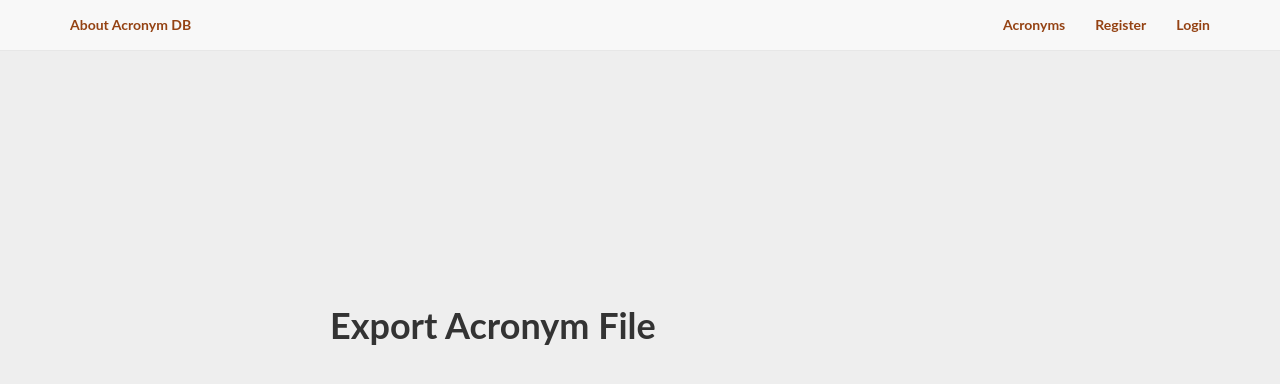
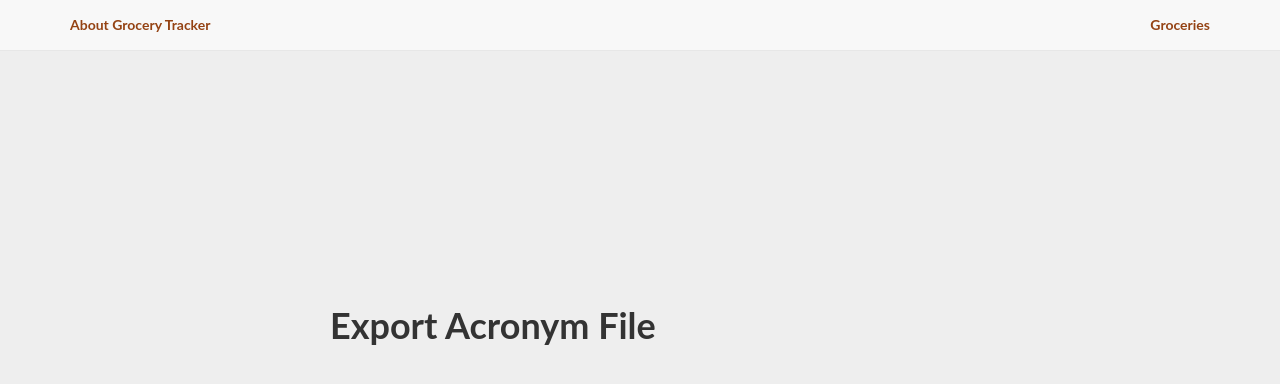
Before and after one commit to gobfink/Groceries, a Flask app: template flask/code/app/templates/admin/upload.html in a window 1280 px wide. Shown: the top 384 px of the page. Run offline with Flask 2, Linux system fonts and the light colour scheme; the template is opened without the code that fills it: most values are stand-ins (such as "Sample title", 1, 10 or a date in 2020); some libraries are stand-ins or nearby versions.

Commit message:
began transitioning from acronyms to groceries in flask

```diff
--- a/flask/code/app/templates/base.html
+++ b/flask/code/app/templates/base.html
@@ -3,7 +3,7 @@
 <!DOCTYPE html>
 <html lang="en">
 <head>
-    <title>{{ title }} | Project Acronym DB</title>
+    <title>{{ title }} | Grocery Price Tracker</title>
     <link href="https://maxcdn.bootstrapcdn.com/bootstrap/3.3.7/css/bootstrap.min.css" rel="stylesheet">
     <link href="{{ url_for('static', filename='css/style.css') }}" rel="stylesheet">
     <link rel="shortcut icon" href="{{ url_for('static', filename='img/favicon.ico') }}">
@@ -19,19 +19,19 @@
                   <span class="icon-bar"></span>
                   <span class="icon-bar"></span>
               </button>
-              <a class="navbar-brand topnav" href="{{ url_for('home.homepage') }}">About Acronym DB</a>
+              <a class="navbar-brand topnav" href="{{ url_for('home.homepage') }}">About Grocery Tracker</a>
           </div>
           <div class="collapse navbar-collapse" id="bs-example-navbar-collapse-1">
               <ul class="nav navbar-nav navbar-right">
                   {% if current_user.is_authenticated %}
                      {% if current_user.userIsAdmin == 1 %}
-                        <li><a href="{{ url_for('home.acronyms') }}">Acronyms</a></li>
+                        <li><a href="{{ url_for('home.groceries') }}">Groceries</a></li>
                         <li><a href="{{ url_for('admin.list_tags') }}">Tags</a></li>
                         <li><a href="{{ url_for('admin.list_users') }}">Users</a></li>
                         <li><a href="{{ url_for('admin.import_form') }}">Upload CSV</a></li>
                         <li><a href="{{ url_for('admin.export_form') }}">Export Acronyms</a></li>
                      {% else %}
-                        <li><a href="{{ url_for('home.acronyms') }}">Acronyms</a></li>
+                        <li><a href="{{ url_for('home.groceries') }}">Acronyms</a></li>
                      {% endif %}
                      <li><a href="{{ url_for('auth.logout') }}">Logout</a></li>
                      <li><a href="#">logged in as {{ current_user.userFN }}&nbsp;{{ current_user.userLN }} (
@@ -43,9 +43,7 @@
                      )</a></li>
               </ul>
                   {% else %}
-                     <li><a href="{{ url_for('home.acronyms') }}">Acronyms</a></li>
-                     <li><a href="{{ url_for('auth.register') }}">Register</a></li>
-                     <li><a href="{{ url_for('auth.login') }}">Login</a></li>
+                     <li><a href="{{ url_for('home.groceries') }}">Groceries</a></li>
               </ul>
                   {% endif %}
           </div>
```
Also changed, not shown: flask/code/app/home/forms.py (+12 -1 lines), flask/code/app/home/views.py (+9 -0 lines), flask/code/app/templates/home/index.html (+3 -4 lines), 2 other files.
